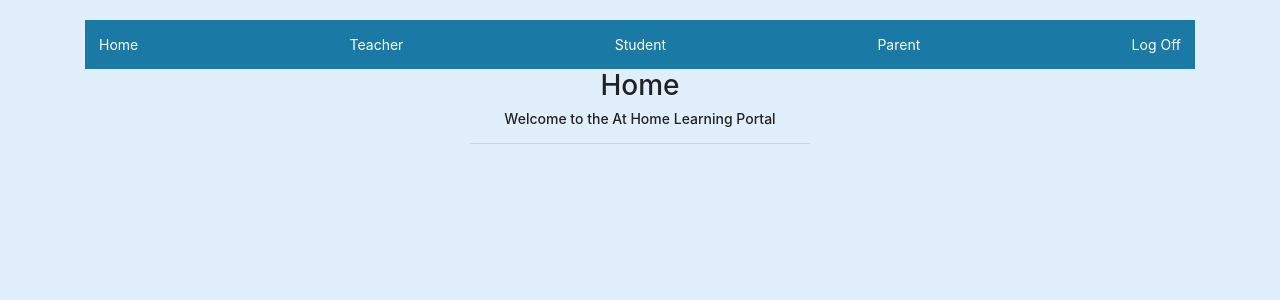
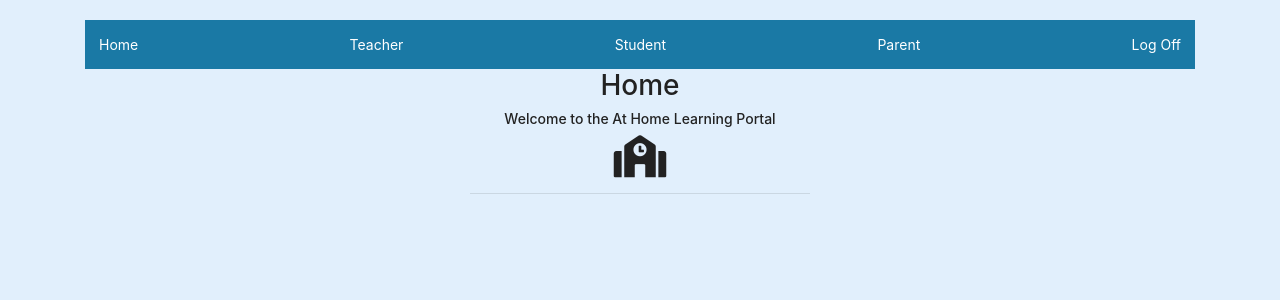
Before and after one commit to Woz-U-Group-Projects/new-team-freeze, a React (Create React App) app in the folder client-react/: page /Home in a window 1280 px wide. Shown: the top 300 px of the page. Built offline with nearby package versions, Linux system fonts and the light colour scheme; sample sign-in values are in the browser's storage.

Commit message:
Added icon to home and child tabs to parent

```diff
--- a/client-react/package.json
+++ b/client-react/package.json
@@ -4,8 +4,11 @@
   "private": true,
   "dependencies": {
     "axios": "^0.19.2",
+    "mdbreact": "^4.27.0",
     "react": "^16.13.1",
     "react-bootstrap": "^1.0.1",
+    "react-bootstrap-icons": "^1.0.3-alpha4",
+    "react-bootstrap-tabs": "^1.0.2",
     "react-dom": "^16.13.1",
     "react-router-dom": "^5.2.0",
     "react-scripts": "3.0.1"
--- a/client-react/src/App.css
+++ b/client-react/src/App.css
@@ -147,3 +147,19 @@ button {
   text-align: left;
 
 }
+/* -------- Parent page/Child Tabs ------- */
+.text-center {
+  display: flex;
+  justify-content: center;
+
+}
+.nav {
+  background-color: rgb(26, 121, 165);
+}
+
+.nav-item {
+  background-color: rgb(26, 121, 165);
+}
+ .nav-link {
+   background-color: rgba(211, 208, 208, 0.932);
+ }
--- a/client-react/src/HomePage/Home.js
+++ b/client-react/src/HomePage/Home.js
@@ -6,8 +6,11 @@ import {
     Link,
     //  Route
 } from "react-router-dom";
+//import { Laptop } from 'react-bootstrap-icons';
+import '@fortawesome/fontawesome-free/css/all.min.css';
+import { MDBIcon } from "mdbreact";
 
-import {userService} from "../_services/user.service";
+//import {userService} from "../_services/user.service";
 
 
 
@@ -89,14 +92,18 @@ class Home extends React.Component {
                                 </ul>
                             } */}
 
-
+                            <div className="center">
                             <h2 className="text-center">Home</h2>
                             <h6 className="text-center">Welcome to the At Home Learning  Portal</h6>
+
+                            <div className="text-center">
+                            <MDBIcon icon="school" size="3x" className="center" />
+                            </div>
                             <hr></hr>
                                      <p>
 
                                     </p>
-
+                                    </div>
 
                         </div>
                     </div >
--- a/client-react/src/Screens/Parent.js
+++ b/client-react/src/Screens/Parent.js
@@ -6,16 +6,21 @@ import {
     //  Route
 } from "react-router-dom";
 
+import { Tabs, Tab } from 'react-bootstrap-tabs';
+
 class Parent extends React.Component {
     constructor(props) {
         super(props);
-        this.state = { parent: [
-            { id: "",
+        this.state = {
+            parent: [
+                {
+                    id: "",
                     coursename: "",
                     progress: "",
                     duedate: ""
                 }
-        ] };
+            ]
+        };
         this.taskName = React.createRef();
     }
 
@@ -74,22 +79,25 @@ class Parent extends React.Component {
                     </ul>
 
                     <div className="center">
-
                         <h2>Parent Page</h2>
                         <h6>Welcome to At-Home Learning</h6>
                     </div>
                     <hr></hr>
                 </div>
-            {/* <div className="" > */}
 
+
+                <div className="Tabs">
+                    <Tabs onSelect={(index, label) => console.log(label + ' selected')}>
+                        <Tab label="Child1">Child 1 content</Tab>
+                        <Tab label="Child2">Child 2 content</Tab>
+                    </Tabs>
                     <table className="table table-responsive table-striped w-auto">
                         <tbody>
                             <tr>{this.renderTableHeader()}</tr>
                             {this.renderTableData()}
                         </tbody>
                     </table>
-    {/* </div> */}
-
+                </div>
             </div>
 
         )
```
Also changed, not shown: 1 other file (tests, documents, lock files or other folders). Lines whose indentation alone changed are shown as unchanged.
